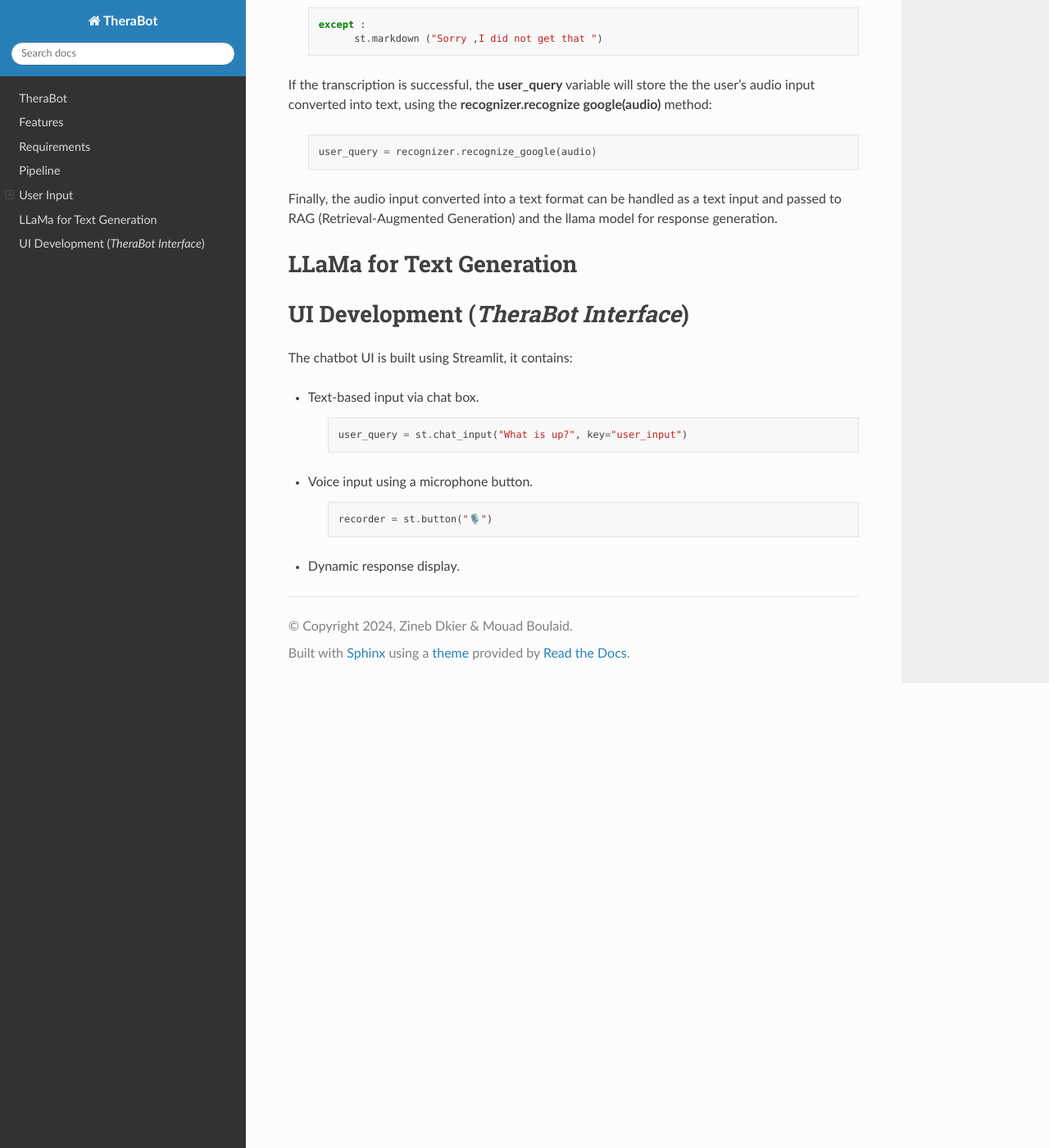
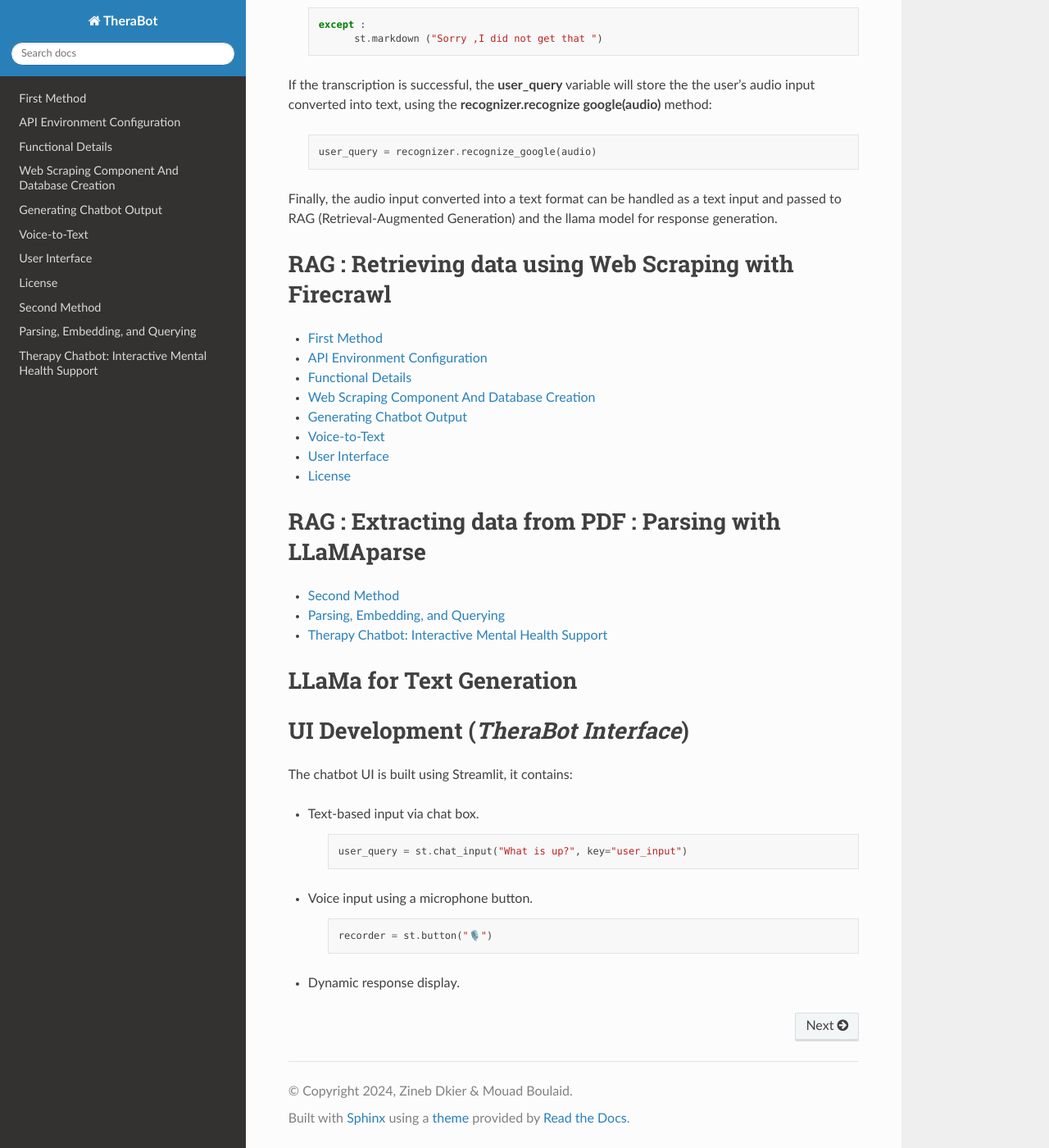
Before and after one commit to HyperMXD/TheraBot, a Sphinx documentation site: the page built from source/index.rst, in a window 1280 px wide and 1400 px high, scrolled down 2731 px. Shown: the whole window at 82% size. Built offline with Sphinx 7.4.7 and the Read the Docs theme 3.1.0, drawn with Linux system fonts in a browser that asks for light colours.

Commit message:
Update index.rst

```diff
--- a/source/index.rst
+++ b/source/index.rst
@@ -156,6 +156,20 @@ If the transcription is successful, the **user_query** variable will store the t
 
 Finally, the audio input converted into a text format can be handled as a text input and passed to RAG (Retrieval-Augmented Generation) and the llama model for response generation.
 
+RAG : Retrieving data using Web Scraping with Firecrawl
+=======================================================
+.. toctree::
+    :maxdepth: 1
+
+    method_1
+
+RAG : Extracting data from PDF : Parsing with LLaMAparse
+========================================================
+.. toctree::
+    :maxdepth: 1
+
+    method_2
+
 LLaMa for Text Generation
 =========================
 
```
